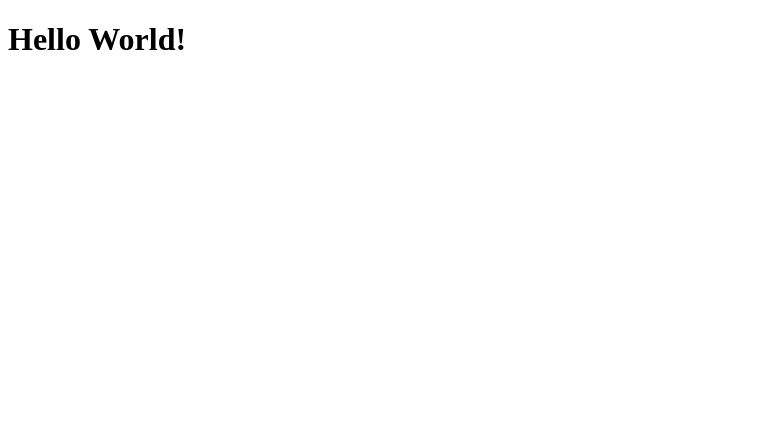
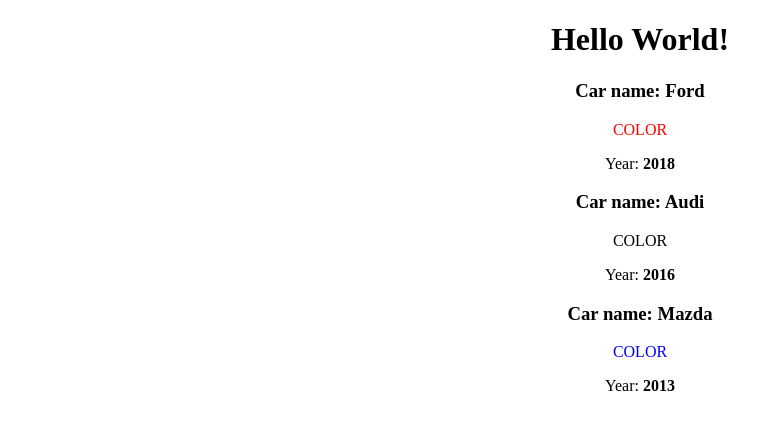
Before and after one commit to WillyOvcharuk/ReactJS, a React (Create React App) app in the folder react-theory/: page / in a window 1280 px wide. Shown: the top 430 px of the page, without its empty margins (0-782 px from the left). Built offline with nearby package versions, Linux system fonts and the light colour scheme.

Commit message:
passing data to component

```diff
--- a/react-theory/src/App.js
+++ b/react-theory/src/App.js
@@ -1,12 +1,28 @@
-import React from 'react';
+import React, { Component } from 'react';
 import './App.css';
+import { render } from 'react-dom';
+import Car from './Car/Car'
 
-function App() {
-  return (
-    <div className="App">
-      <h1>Hello World!</h1>
-    </div>
-  );
+class App extends Component {
+  render() {
+    const divStyle = {
+      textAlign: 'center'
+    }
+    return (
+      <div style={divStyle}>
+          <h1>Hello World!</h1>
+          <Car name={'Ford'} year={2018}>
+          <p style={{color: 'red'}}>COLOR</p>
+          </Car>
+          <Car name='Audi' year={2016}>
+            <p style={{color: 'black'}}>COLOR</p>
+          </Car>
+          <Car name='Mazda' year={2013}>
+            <p style={{color: 'blue'}}>COLOR</p>
+          </Car>
+      </div>
+    );
+  }
 }
 
 export default App;
--- /dev/null
+++ b/react-theory/src/Car/Car.js
@@ -0,0 +1,26 @@
+import React from 'react'
+
+/*
+    як можна поетапно спростити код
+*/
+// function car() {
+//     return (
+//         <h2>This is car component</h2>
+//     )
+// }
+
+// const car = () => {
+//     return (<h2>This is car component</h2>)
+// }
+
+// const car = () => <h2>This is car component</h2>
+
+
+
+export default props => (
+    <div>
+        <h3>Car name: {props.name}</h3>
+        { props.children }
+        <p>Year: <strong>{props.year}</strong></p>
+    </div>
+)
```
